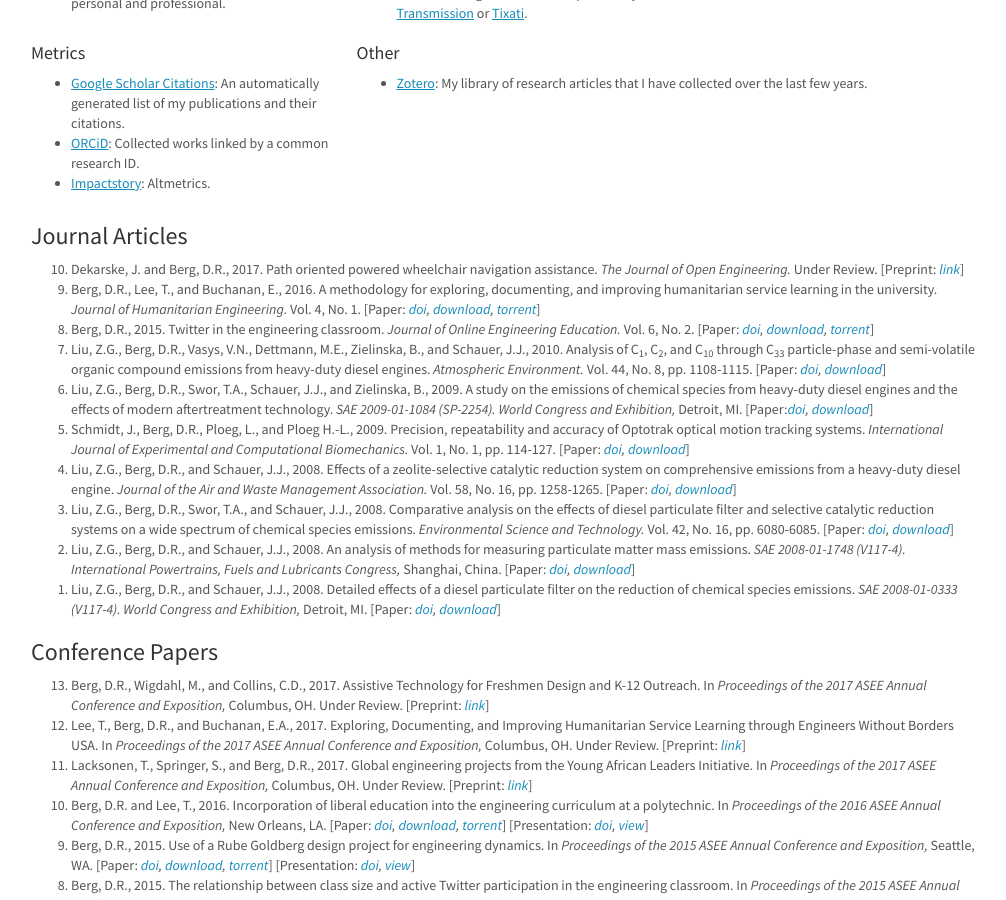
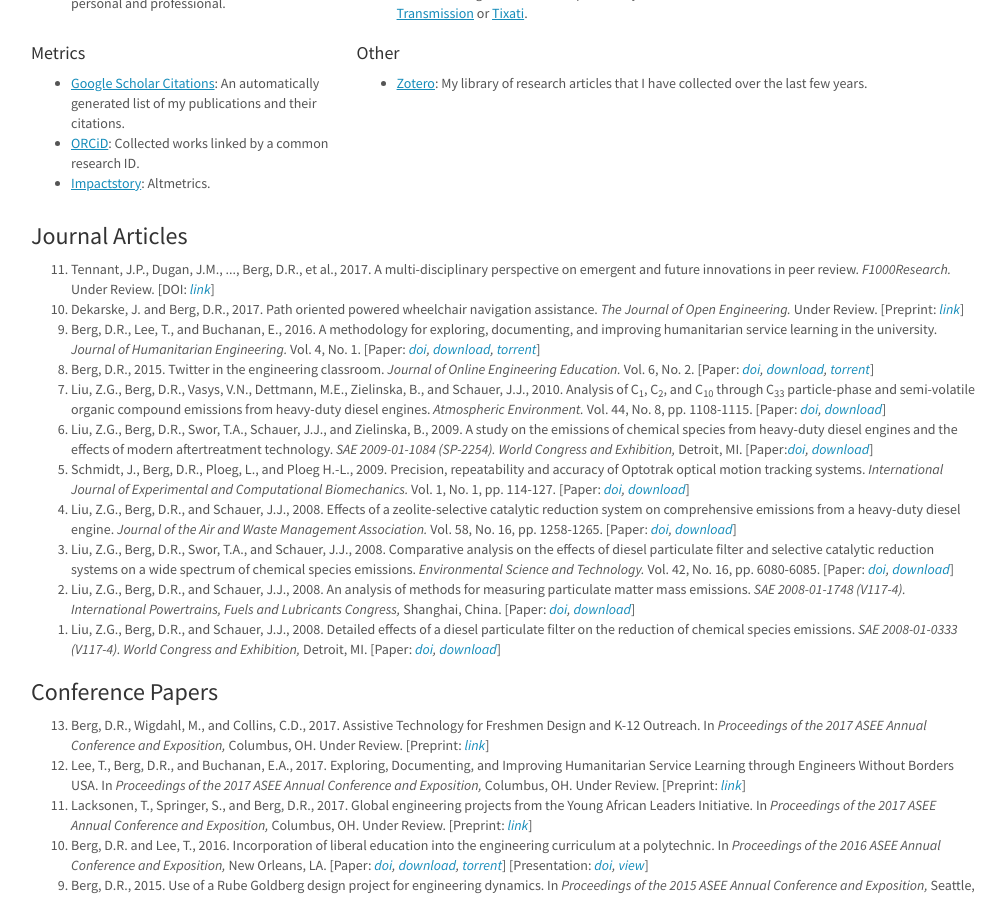
Before and after one commit to devinberg/devinberg.com, a Jekyll site: the page built from publications/index.md, in a window 1280 px wide and 900 px high, scrolled down 467 px. Shown: the whole window, without its empty margins (39-1045 px from the left). Built offline with Jekyll 4.4.1, drawn with Linux system fonts in a browser that asks for light colours; nearby versions of some CDN libraries; comment, search, counter and statistics services are not loaded.

Commit message:
add PR paper

```diff
--- a/publications/index.md
+++ b/publications/index.md
@@ -55,7 +55,7 @@
 
 <h3>Journal Articles</h3>
 <ol reversed="">
-
+	<li>Tennant, J.P., Dugan, J.M., ..., Berg, D.R., et al., 2017. A multi-disciplinary perspective on emergent and future innovations in peer review. <i>F1000Research.</i> Under Review. [DOI: <i><a href="http://dx.doi.org/10.12688/f1000research.12037.1">link</a></i>] <span data-badge-popover="right" data-badge-type="4" data-doi="10.12688/f1000research.12037.1" data-hide-no-mentions="true" class="altmetric-embed"></span></li>
 
  	<li>Dekarske, J. and Berg, D.R., 2017. Path oriented powered wheelchair navigation assistance. <i>The Journal of Open Engineering.</i> Under Review. [Preprint: <i><a href="https://www.pubpub.org/pub/path-oriented-powered-wheelchair-navigation-assistance">link</a></i>] <span data-badge-popover="right" data-badge-type="4" data-doi="" data-hide-no-mentions="true" class="altmetric-embed"></span></li>
 
```
